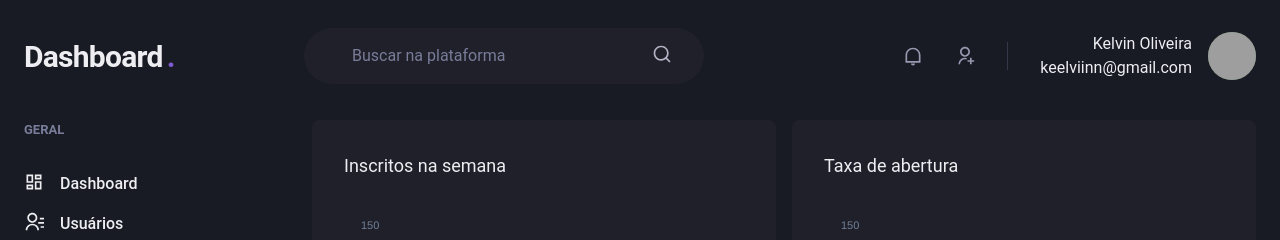
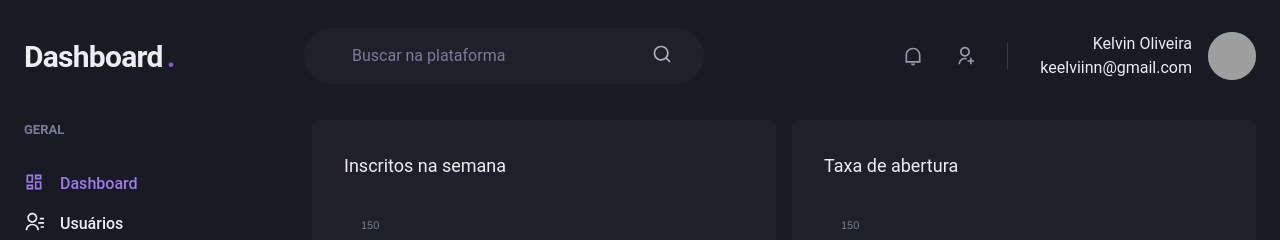
Before and after one commit to keelviinn/graphql-dashboard, a Next.js app: page /dashboard in a window 1280 px wide. Shown: the top 240 px of the page. Built offline with nearby package versions, Linux system fonts and the light colour scheme; grey boxes are pictures that could not be loaded.

Commit message:
sidebar link

```diff
--- /dev/null
+++ b/src/components/ActiveLink.tsx
@@ -0,0 +1,24 @@
+import Link, { LinkProps } from 'next/link';
+import { useRouter } from 'next/router';
+import { cloneElement, ReactElement } from 'react';
+
+interface ActiveLinkProps extends LinkProps {
+  children: ReactElement;
+  shouldMatchExactHref?: Boolean
+}
+
+export default function ActiveLink({ children, shouldMatchExactHref = false, ...rest }: ActiveLinkProps) {
+  let isActive = false;
+  const { asPath } = useRouter();
+
+  if (shouldMatchExactHref && (asPath === rest.href || asPath === rest.as)) isActive = true;
+  if (!shouldMatchExactHref && (asPath.startsWith(String(rest.href)) || asPath.startsWith(String(rest.as)))) isActive = true;
+
+  return (
+    <Link {...rest}>
+      {cloneElement(children, {
+        color: isActive ? 'purple.400' : 'gray:50'
+      })}
+    </Link>
+  );
+}
--- a/src/components/Sidebar/NavLink.tsx
+++ b/src/components/Sidebar/NavLink.tsx
@@ -1,6 +1,6 @@
+import { ElementType } from "react";
 import { Icon, Link as ChakraLink, Text, LinkProps as ChakraLinkProps } from "@chakra-ui/react";
-import { ElementType } from "react";
-import Link from "next/link"
+import ActiveLink from '../ActiveLink';
 
 interface NavLinkProps extends ChakraLinkProps {
   icon: ElementType;
@@ -10,11 +10,11 @@
 
 export default function NavLink({ icon, children, href, ...props }: NavLinkProps) {
   return (
-    <Link href={href} passHref>
+    <ActiveLink href={href} passHref>
       <ChakraLink display="flex" align="center" {...props} >
         <Icon as={icon} fontSize="20" />
         <Text ml="4" fontWeight="medium">{children}</Text>
       </ChakraLink>
-    </Link>
+    </ActiveLink>
   );
 }
```
